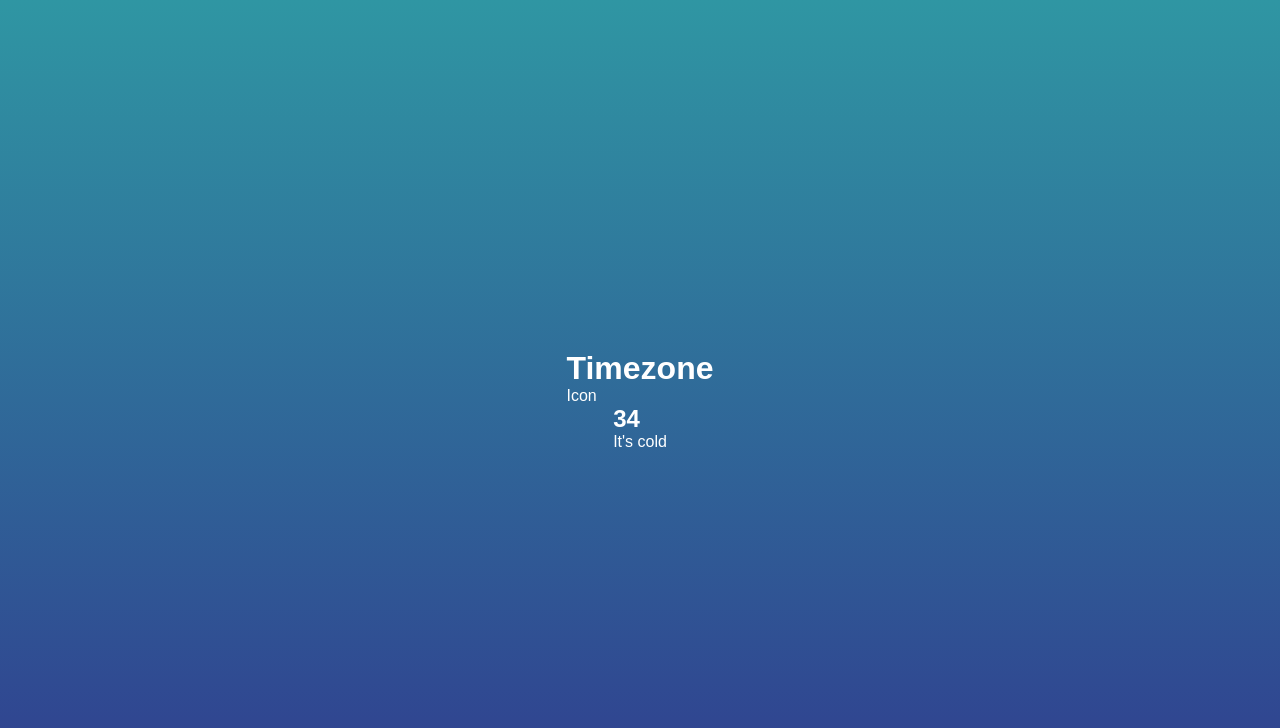
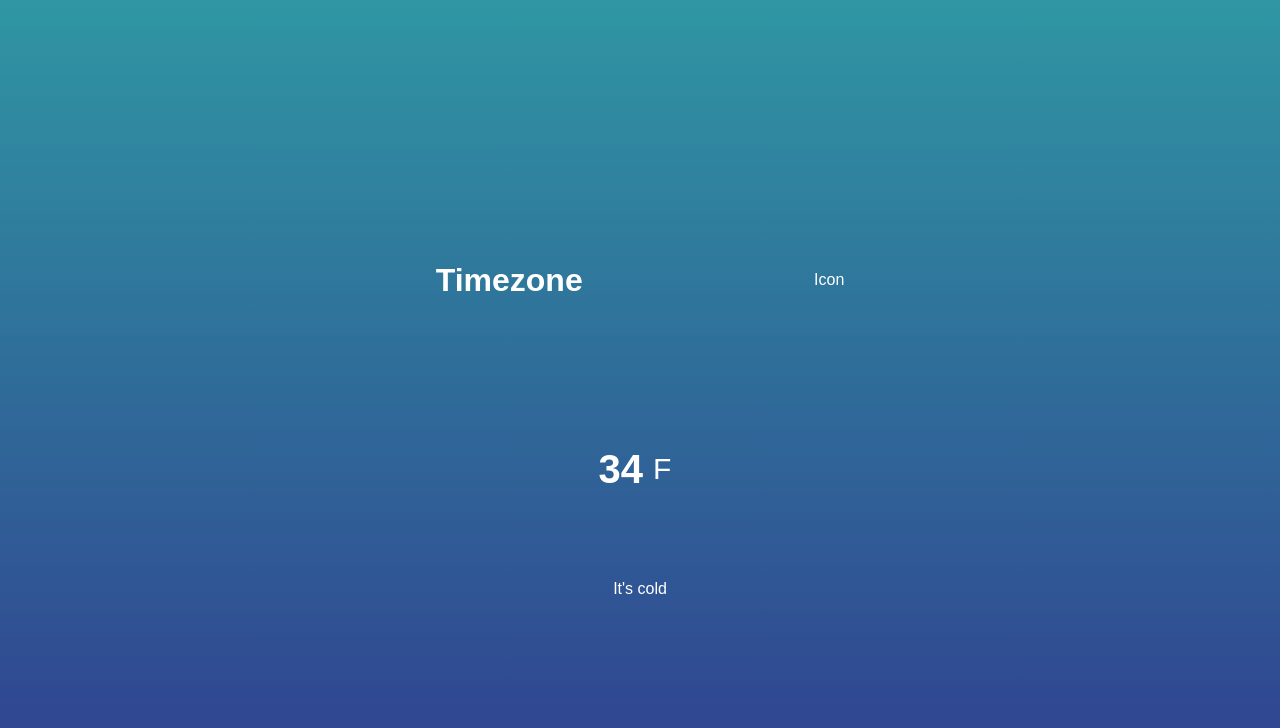
Before and after one commit to gabriela99/weather-app, a plain HTML site: page index.html in a window 1280 px wide. Drawn offline with Linux system fonts and the light colour scheme.

Commit message:
Degree section added to html and css

```diff
--- a/index.html
+++ b/index.html
@@ -13,7 +13,10 @@
             <p>Icon</p>
         </div>
         <div class="temperature">
-            <h2 class="temperature-degree">34</h2>
+            <div class="degree-section">
+                <h2 class="temperature-degree">34</h2>
+                <span>F</span>
+            </div>
             <div class="temperature-description">It's cold</div>
         </div>
         <script src="app.js"></script>
--- a/style.css
+++ b/style.css
@@ -14,3 +14,31 @@ body {
     font-family: sans-serif;
     color: white;
 }
+
+.location,
+.temperature {
+    height: 30vh;
+    width: 50%;
+    display: flex;
+    justify-content: space-around;
+    align-items: center;
+}
+
+.temperature {
+    flex-direction: column;
+}
+
+.degree-section {
+    display: flex;
+    align-items: center;
+    cursor: pointer;
+}
+
+.degree-section span {
+    margin: 10px;
+    font-size: 30px;
+}
+
+.degree-section h2 {
+    font-size: 40px;
+}
```
